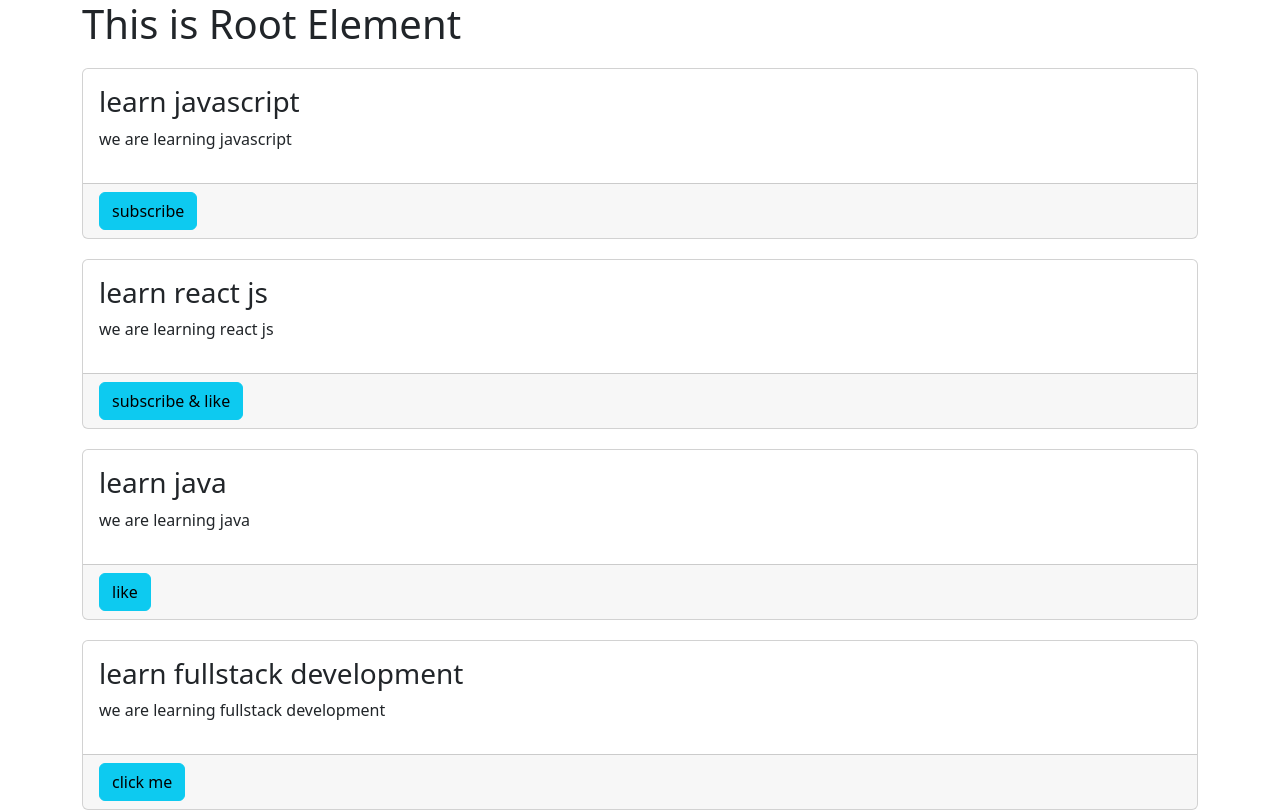
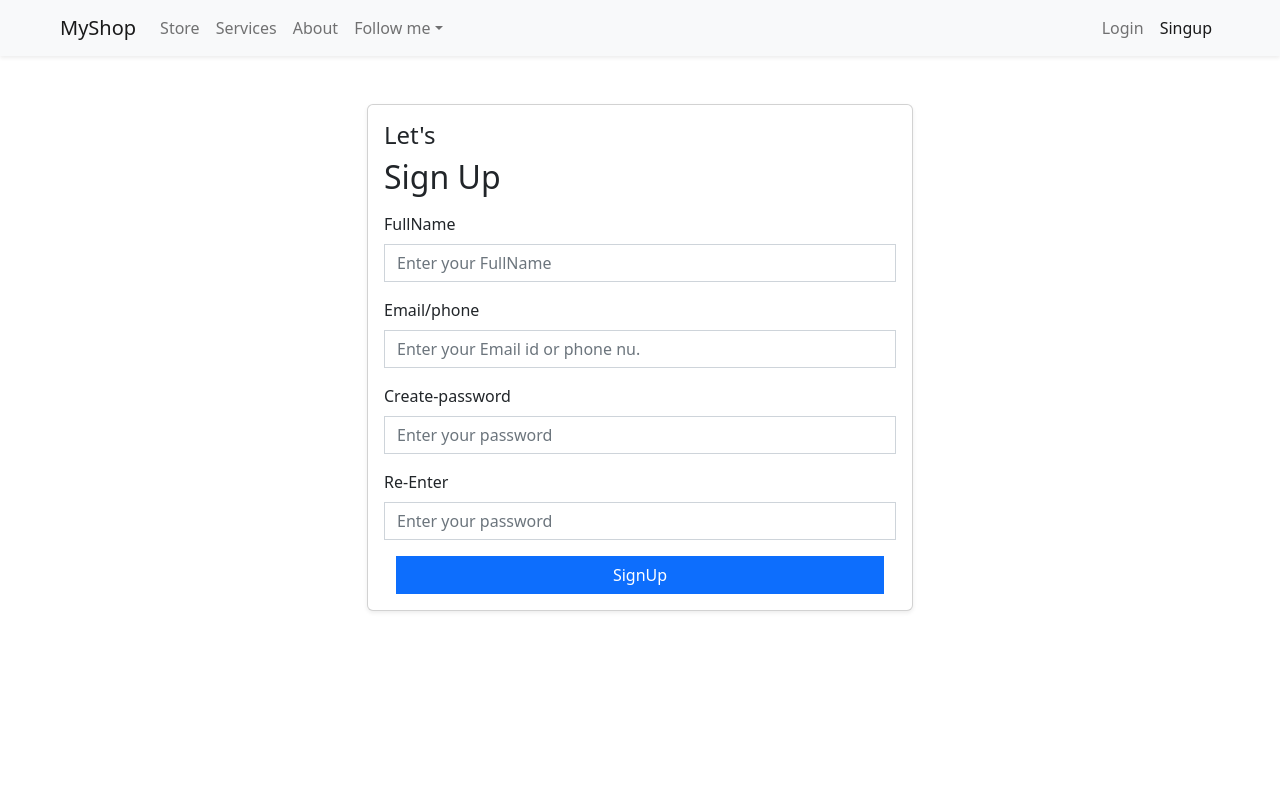
Before and after one commit to shankar87dayal/shankar87dayal.github.io, a React (Create React App) app: page /singup in a window 1280 px wide. Shown: the top 812 px of the page. Built offline with nearby package versions, Linux system fonts and the light colour scheme.

Commit message:
create login and signup page with the help of reactstrap ...

```diff
--- a/package.json
+++ b/package.json
@@ -9,6 +9,7 @@
     "bootstrap": "^5.2.0",
     "react": "^18.2.0",
     "react-dom": "^18.2.0",
+    "react-router-dom": "^6.3.0",
     "react-scripts": "5.0.1",
     "reactstrap": "^9.1.3",
     "web-vitals": "^2.1.4"
--- a/src/App.css
+++ b/src/App.css
@@ -0,0 +1,4 @@
+.banner{
+    background-color: #607d8b;
+    color: white;
+}
--- a/src/App.js
+++ b/src/App.js
@@ -3,6 +3,15 @@ import './App.css';
 import Home from './components/Home';
 import { useState } from 'react';
 import 'bootstrap/dist/css/bootstrap.min.css';
+import About from "./components/About";
+import Services from "./components/Services";
+import Login from "./components/Login";
+import Signup from "./components/Signup";
+import Profile from "./components/Profile";
+import Dashboard from "./components/Dashboard";
+import CustomNavbar from './components/CoustomNavbar';
+import { BrowserRouter, Routes, Route } from "react-router-dom";
+
 
 function App() {
 
@@ -13,20 +22,19 @@ const sayHello=()=>{
 }
 
   return (
-    <div className='container'>
-     <h1>This is Root Element</h1>
-      <Home myFun={sayHello} title ="learn javascript" description="we are learning javascript " buttonName="subscribe" />
 
-      <Home myFun={sayHello} title ="learn react js" description="we are learning react js " buttonName="subscribe & like" />
-
-      <Home myFun={sayHello} title ="learn java" description="we are learning java " buttonName="like" />
-
-      <Home myFun={sayHello} title ="learn fullstack development" description="we are learning fullstack development " buttonName="click me" />
-      <Home myFun={sayHello} />
-
-
-
-    </div>
+    <BrowserRouter>
+    <CustomNavbar />
+    <Routes>
+      <Route path="/" element={<Home />} />
+      <Route path="/about" element={<About />} />
+      <Route path="/login" element={<Login />} />
+      <Route path="/singup" element={<Signup />} />
+      <Route path="/profile" element={<Profile />} />
+      <Route path="/dashboard" element={<Dashboard />} />
+      <Route path="/services" element={<Services />} />
+    </Routes>
+  </BrowserRouter>
   );
 }
 
--- /dev/null
+++ b/src/components/About.jsx
@@ -0,0 +1,9 @@
+import React from 'react'
+
+function About() {
+  return (
+    <div><h1>This is about page</h1></div>
+  )
+}
+
+export default About
--- /dev/null
+++ b/src/components/CoustomNavbar.jsx
@@ -0,0 +1,85 @@
+import React, { useState } from 'react'
+import {NavLink as ReactLink} from 'react-router-dom'
+import {
+    Collapse,
+    Navbar,
+    NavbarToggler,
+    NavbarBrand,
+    Nav,
+    NavItem,
+    NavLink,
+    UncontrolledDropdown,
+    DropdownToggle,
+    DropdownMenu,
+    DropdownItem,
+    NavbarText,
+} from 'reactstrap';
+
+function CustomNavbar() {
+
+    const [isOpen, setIsOpen] = useState(false)
+
+    const toggle = () => setIsOpen(!isOpen);
+    return (
+        <div>
+            <Navbar
+                 color='light'
+
+
+                expand="md"
+                className='px-5 shadow-sm'
+            >
+                <NavbarBrand  tag={ReactLink} to="/" >MyShop</NavbarBrand>
+                <NavbarToggler onClick={toggle} />
+                <Collapse isOpen={isOpen} navbar>
+                    <Nav className="me-auto" navbar>
+                        <NavItem>
+                            <NavLink tag={ReactLink} to="/">Store</NavLink>
+                        </NavItem>
+                        <NavItem>
+                            <NavLink tag={ReactLink} to="/services">
+                                Services
+                            </NavLink>
+                        </NavItem>
+                        <NavItem>
+                            <NavLink tag={ReactLink} to="/about">
+                                About
+                            </NavLink>
+                        </NavItem>
+                        <UncontrolledDropdown nav inNavbar>
+                            <DropdownToggle nav caret>
+                                Follow me
+                            </DropdownToggle>
+                            <DropdownMenu >
+                                <DropdownItem>Facebook</DropdownItem>
+                                <DropdownItem>Instagram</DropdownItem>
+                                <DropdownItem divider />
+                                <DropdownItem>Youtube</DropdownItem>
+                                <DropdownItem>LinkedIn</DropdownItem>
+                            </DropdownMenu>
+                        </UncontrolledDropdown>
+                    </Nav>
+
+
+                    <Nav navbar>
+                        <NavItem>
+                            <NavLink tag={ReactLink} to="/login">
+                                Login
+                            </NavLink>
+                        </NavItem>
+                        <NavItem>
+                            <NavLink tag={ReactLink} to="/singup">
+                                Singup
+                            </NavLink>
+                        </NavItem>
+
+                    </Nav>
+
+                </Collapse>
+            </Navbar>
+        </div>
+    );
+
+}
+
+export default CustomNavbar
--- /dev/null
+++ b/src/components/Dashboard.jsx
@@ -0,0 +1,9 @@
+import React from 'react'
+
+function Dashboard() {
+  return (
+    <div><h1>This is Dashboard page</h1></div>
+  )
+}
+
+export default Dashboard
--- a/src/components/Home.js
+++ /dev/null
@@ -1,32 +0,0 @@
-
-import { Button, Card, CardBody, CardFooter } from "reactstrap";
-
-const Home =({title="Default Title" ,description="Default Description",buttonName="Default ButtonName", myFun}) =>{
-
-    let styleobj = {padding: '20px',
-     background: '#e2e2e2',
-      border: '1px solid red',
-      margin: '10px'
-
-    }
-
-    return(
-        <div style={{marginTop:'20px'}}>
-        <Card>
-
-          <CardBody>
-
-              <h3>{ title}</h3>
-              <p>{description}</p>
-
-          </CardBody>
-
-          <CardFooter>
-              <Button color="info">{buttonName}</Button>
-          </CardFooter>
-        </Card>
-      </div>
-    );
-}
-
-export default Home
--- /dev/null
+++ b/src/components/Home.jsx
@@ -0,0 +1,50 @@
+
+import { Button,
+  //  Card,
+  //   CardBody,
+  //   CardFooter,
+    Container,
+    Row,
+    Col
+   } from "reactstrap";
+
+const Home =({title="Default Title"
+ ,description="Default Description"
+ ,buttonName="Default ButtonName",
+  myFun}) =>{
+
+    // let styleobj = {padding: '20px',
+    //  background: '#e2e2e2',
+    //   border: '1px solid red',
+    //   margin: '10px'
+
+    // }
+
+    return(
+      <div className="banner">
+      <Container >
+
+        <Row className="py-5">
+          <Col>
+
+
+            <h1 className="text-center" style={{
+              fontWeight: 1000,
+              textTransform: 'uppercase'
+            }}>Welcome to MyShop</h1>
+            <p className="text-center">This is standard shop created by java people , so that every one can buy things very easily.</p>
+
+
+            <Container className="text-center">
+              <Button className="rounded-0" size="lg"  color="primary">Go to Store</Button>
+            </Container>
+          </Col>
+        </Row>
+
+      </Container>
+      </div>
+    );
+
+}
+
+export default Home
--- /dev/null
+++ b/src/components/Login.jsx
@@ -0,0 +1,65 @@
+import React from 'react'
+import {
+    Container,
+    Row,
+    Col,
+    Card,
+    CardBody,
+    CardTitle,
+    Input,
+    Label,
+    Button
+  } from 'reactstrap'
+
+function Login() {
+  return (
+    <Container>
+
+
+    <Row>
+
+      <Col md={{
+        size:6,
+        offset:3
+      }}>
+
+      <Card  className='shadow-sm mt-5' color='warning'>
+
+      <CardBody>
+
+
+         <h3>Login here</h3>
+
+         <form>
+
+          <div className='my-3'>
+            <Label for="username" >UserName</Label>
+            <Input  className='rounded-0' id='username' placeholder='Enter your username'/>
+          </div>
+          <div className='mb-3'>
+            <Label for="password" >Password</Label>
+            <Input  className='rounded-0' id='Password' placeholder='Enter your password'/>
+          </div>
+
+          <Container className='text-center'>
+            <Button block color='primary' className='rounded-0'>Login</Button>
+            <Button  block  color='primary' className='mt-2 rounded-0'>Rest</Button>
+          </Container>
+
+         </form>
+
+      </CardBody>
+
+      </Card>
+
+
+      </Col>
+
+    </Row>
+
+
+  </Container>
+  )
+}
+
+export default Login
--- /dev/null
+++ b/src/components/Profile.jsx
@@ -0,0 +1,9 @@
+import React from 'react'
+
+function profile() {
+  return (
+    <div><h1>This is profile page</h1></div>
+  )
+}
+
+export default profile
--- /dev/null
+++ b/src/components/Services.jsx
@@ -0,0 +1,9 @@
+import React from 'react'
+
+function Services() {
+  return (
+    <div><h1>This is Service page</h1></div>
+  )
+}
+
+export default Services
--- /dev/null
+++ b/src/components/Signup.jsx
@@ -0,0 +1,73 @@
+import React from 'react'
+import {
+  Container,
+  Row,
+  Col,
+  Card,
+  CardBody,
+  CardTitle,
+  Input,
+  Label,
+  Button
+} from 'reactstrap'
+function Signup() {
+  return (
+    <Container>
+
+
+    <Row>
+
+      <Col md={{
+        size:6,
+        offset:3
+      }}>
+
+      <Card  className='shadow-sm mt-5' color=''>
+
+      <CardBody>
+
+
+         <h4>Let's</h4>
+         <h2>Sign Up </h2>
+
+         <form>
+
+          <div className='my-3'>
+            <Label for="FullName" >FullName</Label>
+            <Input  className='rounded-0' id='FullName' placeholder='Enter your FullName'/>
+          </div>
+          <div className='mb-3'>
+            <Label for="UserName" >Email/phone</Label>
+            <Input  className='rounded-0' id='UserName' placeholder='Enter your Email id or phone nu.'/>
+          </div>
+          <div className='mb-3'>
+            <Label for="password" >Create-password</Label>
+            <Input  className='rounded-0' id='Password' placeholder='Enter your password'/>
+          </div>
+          <div className='mb-3'>
+            <Label for="password" >Re-Enter</Label>
+            <Input  className='rounded-0' id='Password' placeholder='Enter your password'/>
+          </div>
+
+          <Container className='text-center'>
+            <Button block color='primary' className='rounded-0'>SignUp</Button>
+            {/* <Button  block  color='warning' className='mt-2 rounded-0'>Rest</Button> */}
+          </Container>
+
+         </form>
+
+      </CardBody>
+
+      </Card>
+
+
+      </Col>
+
+    </Row>
+
+
+  </Container>
+  )
+}
+
+export default Signup
```
Also changed, not shown: 1 other file (tests, documents, lock files or other folders).
